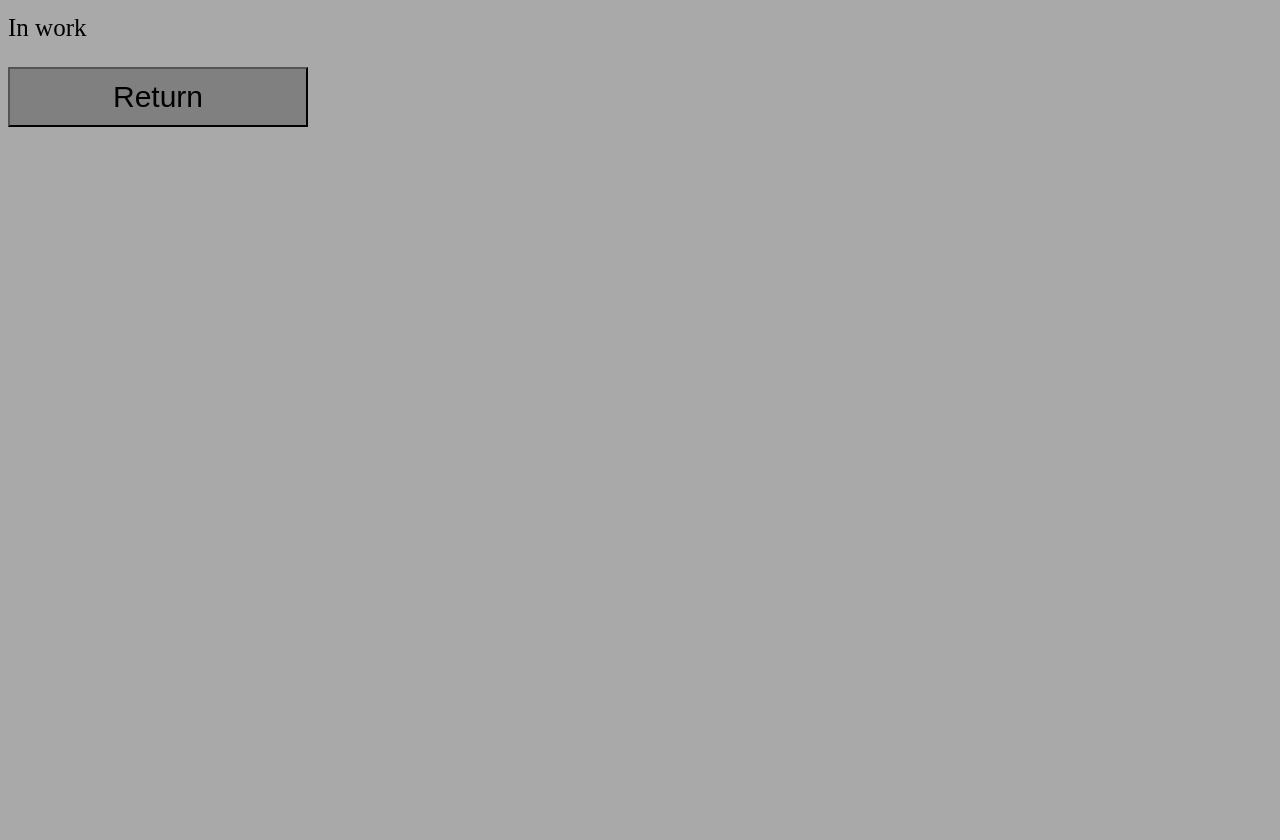
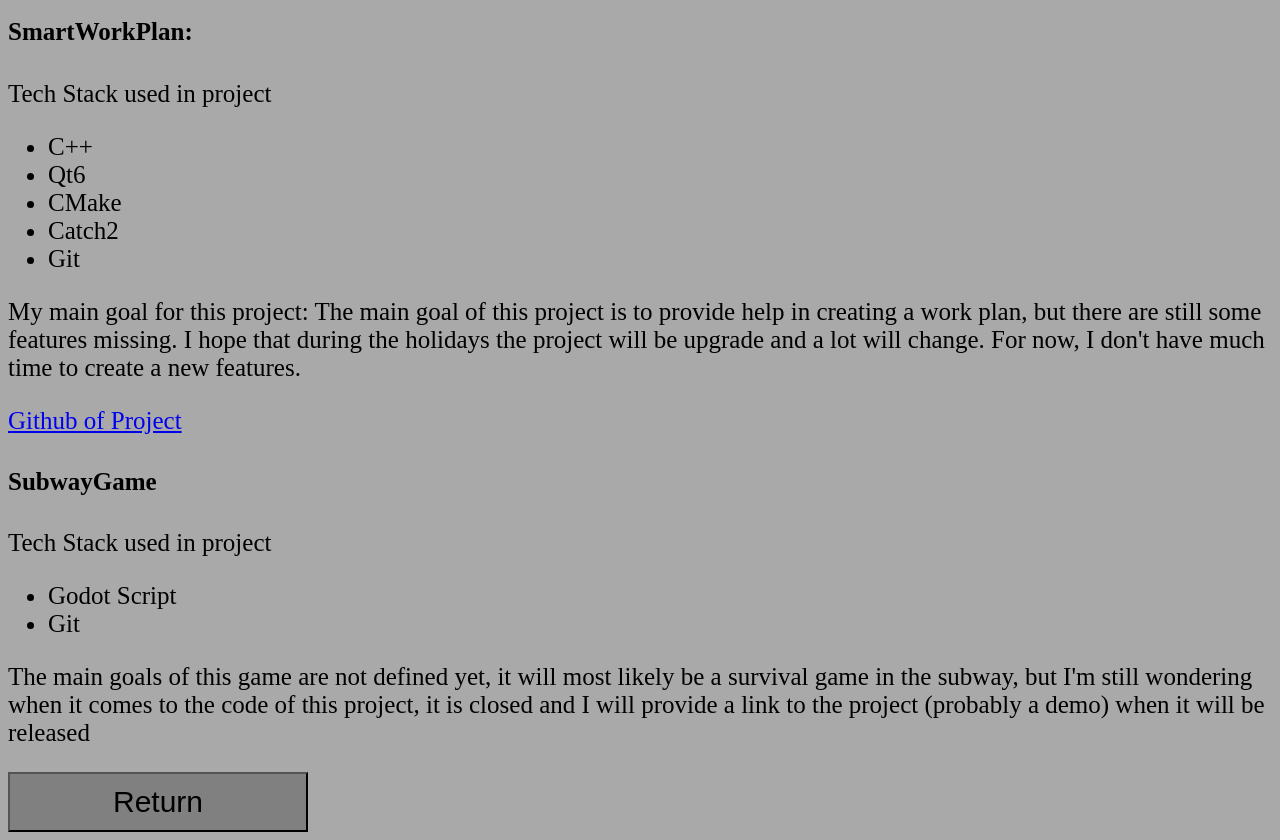
Before and after one commit to Xaempel/xaempel.github.io, a plain HTML site: page src/AboutSite.html in a window 1280 px wide. Shown: the part 540-1380 px from the top of the page. Before the commit the page ends 800 px from the top, so only its background shows below. Drawn offline with Linux system fonts and the light colour scheme.

Commit message:
<Feature> -- The About my project section has been expanded

```diff
--- a/src/AboutSite.html
+++ b/src/AboutSite.html
@@ -19,8 +19,40 @@
     <h2>About me</h2>
     <h3>About my tech skills</h3>
     <p>In work</p>
+
     <h3>About my projects</h3>
-    <p>In work</p>
+    <h4>SmartWorkPlan:</h4>
+    Tech Stack used in project
+    <ul>
+      <li>C++</li>
+      <li>Qt6</li>
+      <li>CMake</li>
+      <li>Catch2</li>
+      <li>Git</li>
+    </ul>
+
+    <p>
+      My main goal for this project: The main goal of this project is to provide
+      help in creating a work plan, but there are still some features missing. I
+      hope that during the holidays the project will be upgrade and a lot will
+      change. For now, I don't have much time to create a new features.
+    </p>
+    <a href="https://github.com/Xaempel/SmartWorkPlan.git" target="_blank">
+      Github of Project
+    </a>
+
+    <h4>SubwayGame</h4>
+    Tech Stack used in project
+    <ul>
+      <li>Godot Script</li>
+      <li>Git</li>
+    </ul>
+    <p>
+      The main goals of this game are not defined yet, it will most likely be a
+      survival game in the subway, but I'm still wondering when it comes to the
+      code of this project, it is closed and I will provide a link to the
+      project (probably a demo) when it will be released
+    </p>
 
     <a href="../index.html">
       <button class="ReturnToMainSiteButton">Return</button>
```
